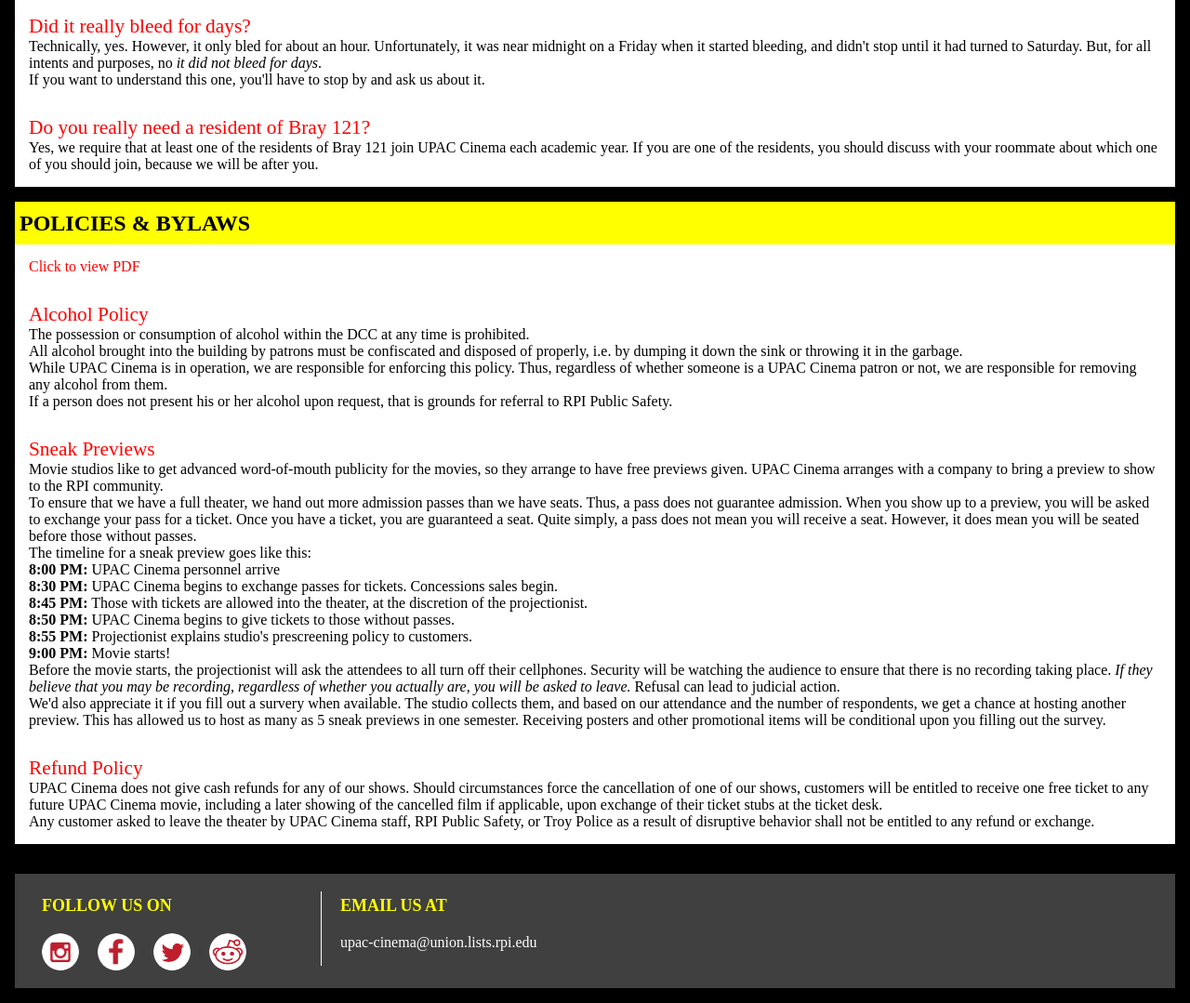
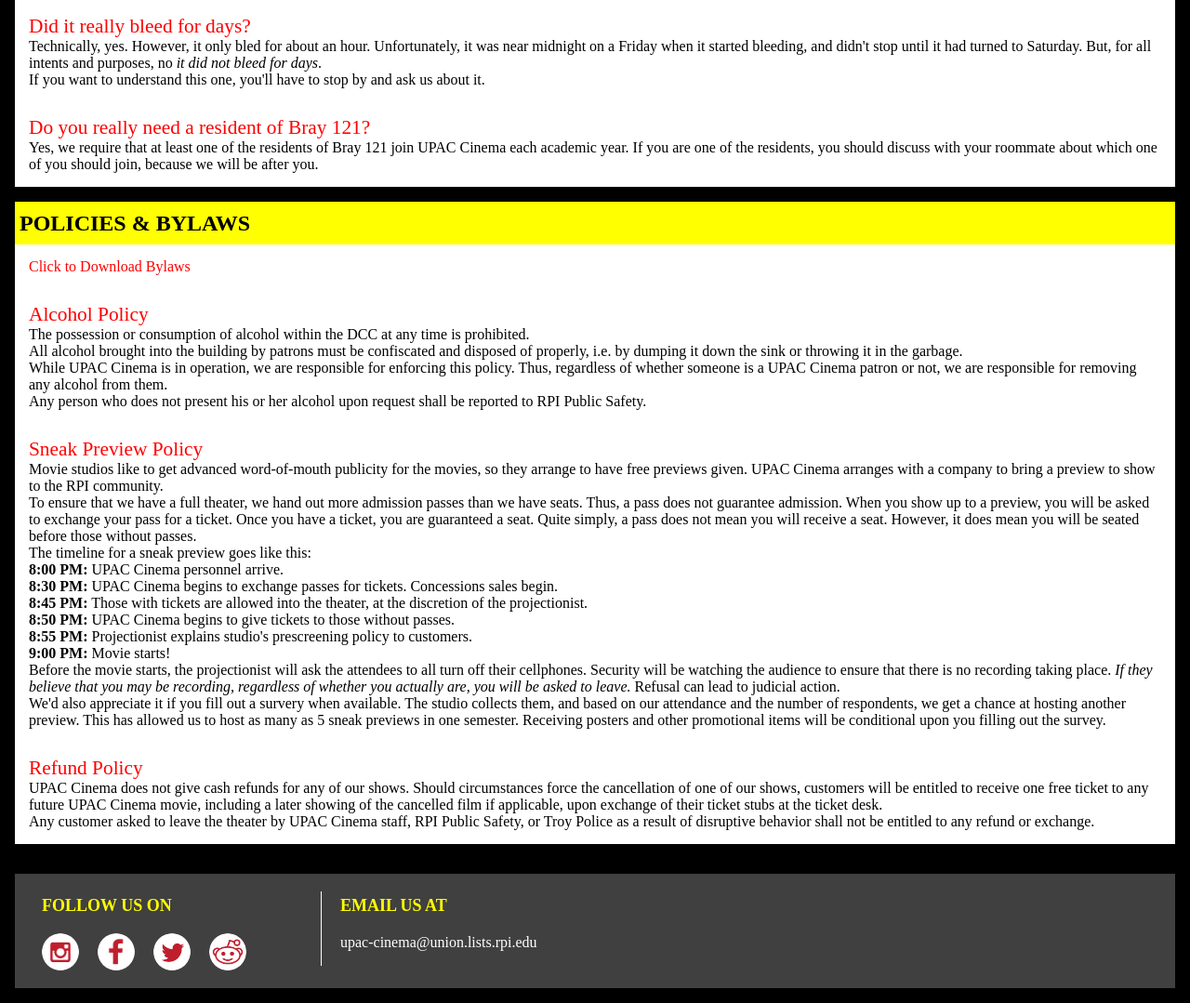
Before and after one commit to delucc2/cinesite, a Django app: page /policies in a window 1280 px wide. Shown: the part 3570-4649 px from the top of the page at 93% size. Run offline with Django 3.2, Linux system fonts and the light colour scheme.

Commit message:
Update policies.html
Just a few final corrections.

```diff
--- a/home/templates/home/policies.html
+++ b/home/templates/home/policies.html
@@ -25,7 +25,7 @@
 		<div id="faq" class="panel">
 			<h1>Frequently Asked Questions</h1>
 			<div>
-				<a href="#bylaws">Jump to Policies & Bylaws</a>
+				<a href="#policies-bylaws">Jump to Policies & Bylaws</a>
 				<ol>
 					<li><a href="#faq1">What is UPAC? What is UPAC Cinema?</a></li>
 					<li><a href="#faq2">How do you pronounce UPAC?</a></li>
@@ -47,9 +47,9 @@
 					<li><a href="#faq18">How does one become a qualified projectionist?</a></li>
 					<li><a href="#faq19">What's with the "Whoop"ing during trailers?</a></li>
 					<li><a href="#faq20">Why don't you sell popcorn at concessions?</a></li>
-					<li><a href="#faq21">What's that game you're playing?</li>
+					<li><a href="#faq21">What's that game you're playing?</a></li>
 					<li><a href="#faq22">Did it really bleed for days?</a></li>
-					<li><a href="#faq23">Do you really need a resident of Bray 121? What for?</a></li>
+					<li><a href="#faq23">Do you really need a resident of Bray 121?</a></li>
 				</ol>
 			</div>
 			<div id=faq1>
@@ -77,7 +77,7 @@
 			</div>
 			<div id=faq5>
 				<h2>On what kind of media are your movies shown?</h2>
-				<p>UPAC Cinema shows movies on 35mm film, the standard in the motion picture industry. On rare occasions (special events located outside the theatre, or very old or hard to locate films), we will use 16mm films and projectors. We do not simply project DVDs or VHS tapes.</p>
+				<p>UPAC Cinema shows movies on 35mm film, the standard in the motion picture industry. On rare occasions, e.g. special events located outside the theatre or very old or hard to locate films, we will use 16mm films and projectors. We do not simply project DVDs or VHS tapes.</p>
 			</div>
 			<div id=faq6>
 				<h2>What kind of equipment do you use?</h2>
@@ -170,25 +170,25 @@
 				<p>Yes, we require that at least one of the residents of Bray 121 join UPAC Cinema each academic year. If you are one of the residents, you should discuss with your roommate about which one of you should join, because we will be after you.</p>
 			</div>
 		</div>
-		<div id="bylaws" class="panel">
+		<div id="policies-bylaws" class="panel">
 			<h1>Policies & Bylaws</h1>
 			<div>
-				<a href="bylaws.pdf">Click to view PDF</a>
+				<a href="bylaws.pdf">Click to Download Bylaws</a>
 			</div>
 			<div>
 				<h2>Alcohol Policy</h2>
 				<p>The possession or consumption of alcohol within the DCC at any time is prohibited.</p>
 				<p>All alcohol brought into the building by patrons must be confiscated and disposed of properly, i.e. by dumping it down the sink or throwing it in the garbage.</p>
 				<p>While UPAC Cinema is in operation, we are responsible for enforcing this policy. Thus, regardless of whether someone is a UPAC Cinema patron or not, we are responsible for removing any alcohol from them.</p>
-				<p>If a person does not present his or her alcohol upon request, that is grounds for referral to RPI Public Safety.</p>
+				<p>Any person who does not present his or her alcohol upon request shall be reported to RPI Public Safety.</p>
 			</div>
 			<div>
-				<h2>Sneak Previews</h2>
+				<h2>Sneak Preview Policy</h2>
 				<p>Movie studios like to get advanced word-of-mouth publicity for the movies, so they arrange to have free previews given. UPAC Cinema arranges with a company to bring a preview to show to the RPI community.</p>
 				<p>To ensure that we have a full theater, we hand out more admission passes than we have seats. Thus, a pass does not guarantee admission. When you show up to a preview, you will be asked to exchange your pass for a ticket. Once you have a ticket, you are guaranteed a seat. Quite simply, a pass does not mean you will receive a seat. However, it does mean you will be seated before those without passes.</p>
 				<p>The timeline for a sneak preview goes like this:</p>
 				<ul>
-					<li><strong>8:00 PM:</strong> UPAC Cinema personnel arrive</li>
+					<li><strong>8:00 PM:</strong> UPAC Cinema personnel arrive.</li>
 					<li><strong>8:30 PM:</strong> UPAC Cinema begins to exchange passes for tickets. Concessions sales begin.</li>
 					<li><strong>8:45 PM:</strong> Those with tickets are allowed into the theater, at the discretion of the projectionist.</li>
 					<li><strong>8:50 PM:</strong> UPAC Cinema begins to give tickets to those without passes.</li>
```
